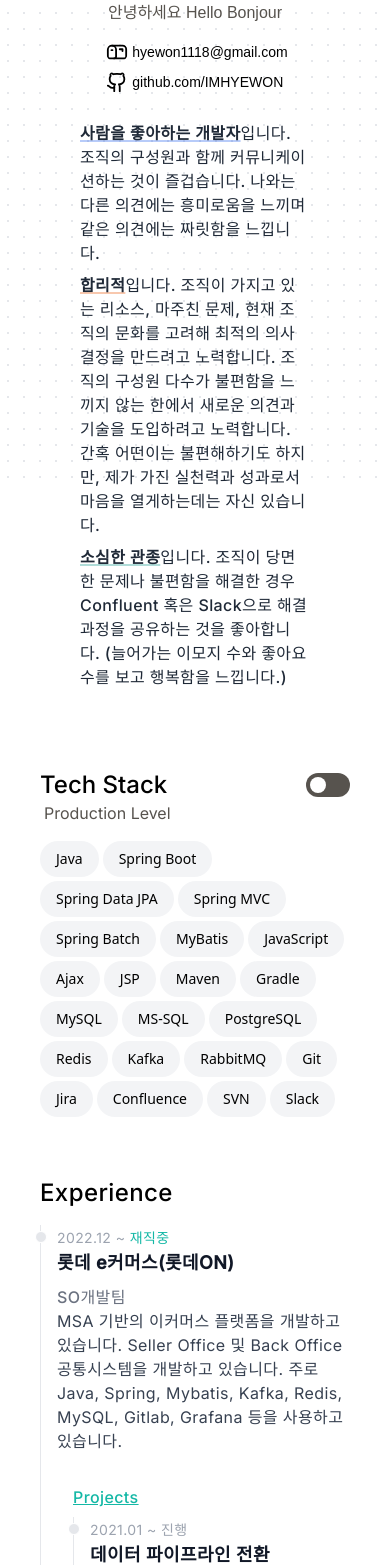
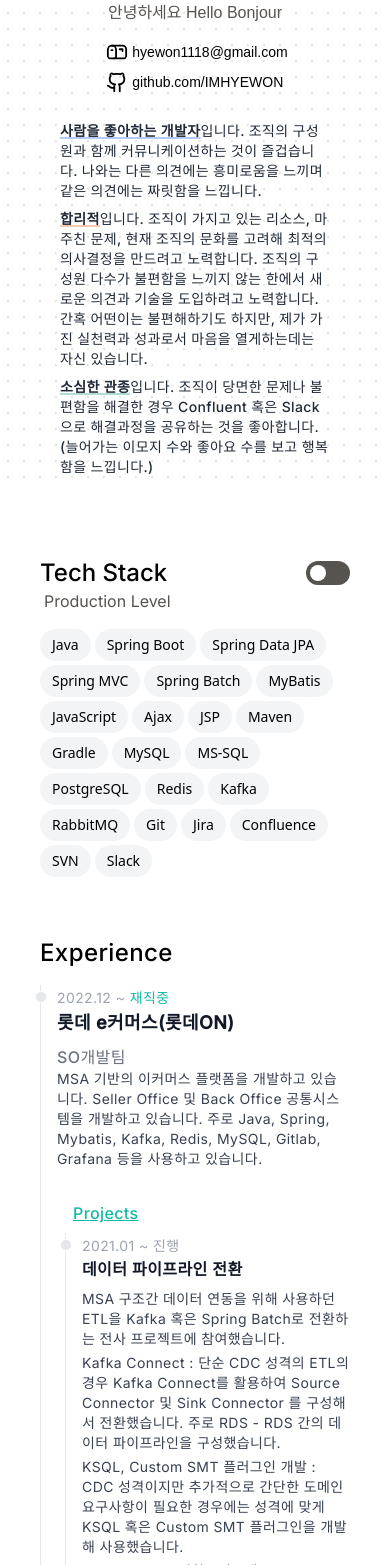
Before and after one commit to IMHYEWON/my-app, a Next.js app: page /career in a window 390 px wide. Shown: the part 363-1928 px from the top of the page. Built offline with nearby package versions, Linux system fonts and the light colour scheme; a web font is replaced by a local one.

Commit message:
반응형 수정

```diff
--- a/src/components/career/experience.tsx
+++ b/src/components/career/experience.tsx
@@ -26,21 +26,21 @@
                         <span className="inline text-sm font-normal text-teal-500"> 재직중</span>
                         <h3 className="text-lg font-semibold text-gray-900 dark:text-white mb-2">롯데 e커머스(롯데ON)</h3>
                         <span className="inline text-base text-gray-500 dark:text-white">SO개발팀</span>
-                        <p className={`${interLight.className} mb-8 text-base font-normal text-gray-700 dark:text-gray-400`}>
+                        <p className={`${interLight.className} mb-8 text-sm sm:text-base font-normal text-gray-700 dark:text-gray-400`}>
                             MSA 기반의 이커머스 플랫폼을 개발하고 있습니다. Seller Office 및 Back Office 공통시스템을 개발하고 있습니다.
                             주로 Java, Spring, Mybatis, Kafka, Redis, MySQL, Gitlab, Grafana 등을 사용하고 있습니다.
                         </p>
                         <p className={`${inter.className} underline text-teal-500 decoration-teal-500 ml-4 mb-2 text-md`}>Projects</p>
-                        <ol className="relative border-s border-gray-200 dark:border-gray-700 ml-4">
+                        <ol className="relative border-s border-gray-200 dark:border-gray-700 ml-2 sm:ml-4">
                             {lotteProject && lotteProject.projects && lotteProject.projects.map((project:Project, index:number) => (
                             <li className="mb-6 ms-4" key={project.id}>
                                 <div className="absolute w-3 h-3 bg-gray-200 rounded-full mt-1.5 -start-1.5 border border-white dark:border-gray-900 dark:bg-gray-700"></div>
                                 <span className="mb-1 text-sm font-normal leading-none text-gray-400 dark:text-gray-500">{project.period.start} ~ </span>
                                 <span className="inline text-sm font-normal text-gray-400 dark:text-gray-500">{project.period.end}</span>
-                                <h3 className="text-lg font-semibold text-gray-900 dark:text-white mb-2">{project.title}</h3>
+                                <h3 className="text-base sm:text-lg font-semibold text-gray-900 dark:text-white mb-2">{project.title}</h3>
                                 {
                                     project.description.map((desc:string, index:number) => (
-                                        <p key={index} className={`${interLight.className} mb-1 text-base font-normal text-gray-700 dark:text-gray-400`}>
+                                        <p key={index} className={`${interLight.className} mb-1 text-sm sm:text-base font-normal text-gray-700 dark:text-gray-400`}>
                                             {desc}
                                         </p>
                                     ))
@@ -54,20 +54,20 @@
                         <time className="mb-1 text-sm font-normal leading-none text-gray-40 dark:text-gray-500">2020.10 ~ 2022.05</time>
                         <h3 className="text-lg font-semibold text-gray-900 dark:text-white mb-2">웹케시</h3>
                         <span className="inline text-base text-gray-500 dark:text-white">rERP개발팀</span>
-                        <p className={`${interLight.className} mb-8 text-base font-normal text-gray-700 dark:text-gray-400`}>
+                        <p className={`${interLight.className} mb-8 text-sm sm:text-base font-normal text-gray-700 dark:text-gray-400`}>
                             웹 ERP 서비스를 개발하고 유지운영했습니다. 주로 대학교 산학협력단에서 사용하는 ERP서비스를 담당하여 구매, 연구비 등의 업무 시스템을 개발했습니다.
                         </p>
                         <p className={`${inter.className} underline text-teal-500 decoration-teal-500 ml-4 mb-2 text-md`}>Projects</p>
-                        <ol className="relative border-s border-gray-200 dark:border-gray-700 ml-4">
+                        <ol className="relative border-s border-gray-200 dark:border-gray-700 ml-2 sm:ml-4">
                             {webcashProject && webcashProject.projects && webcashProject.projects.map((project:Project, index:number) => (
                             <li className="mb-6 ms-4" key={project.id}>
                                 <div className="absolute w-3 h-3 bg-gray-200 rounded-full mt-1.5 -start-1.5 border border-white dark:border-gray-900 dark:bg-gray-700"></div>
                                 <span className="mb-1 text-sm font-normal leading-none text-gray-400 dark:text-gray-500">{project.period.start} ~ </span>
                                 <span className="inline text-sm font-normal text-gray-400 dark:text-gray-500">{project.period.end}</span>
-                                <h3 className="text-lg font-semibold text-gray-900 dark:text-white mb-2">{project.title}</h3>
+                                <h3 className="text-base sm:text-lg font-semibold text-gray-900 dark:text-white mb-2">{project.title}</h3>
                                 {
                                     project.description.map((desc:string, index:number) => (
-                                        <p key={index} className={`${interLight.className} mb-1 text-base font-normal text-gray-700 dark:text-gray-400`}>
+                                        <p key={index} className={`${interLight.className} mb-1 text-sm sm:text-base font-normal text-gray-700 dark:text-gray-400`}>
                                             {desc}
                                         </p>
                                     ))
--- a/src/pages/career/index.tsx
+++ b/src/pages/career/index.tsx
@@ -43,7 +43,7 @@
     const [isHobby, setIsHobby] = useState(false);
 
     const handleToggle = (value: boolean) => {
-      setIsHobby(value);
+        setIsHobby(value);
     }
 
     const currentTechStack = isHobby ? hobbyTechStack : productionTechStack;
@@ -73,16 +73,16 @@
                                 </Link>
                             </div>
                         </div>
-                        <div className={`${inter.className} tracking-wide text-base text-gray-800 mt-6 mx-10 sm:mx-40 md:mx-52`}>
+                        <div className={`${inter.className} tracking-wide text-sm sm:text-base text-gray-800 mt-6 mx-5 sm:mx-40 md:mx-52`}>
                             <span className="inline underline decoration-2 decoration-blue-600/[.33] font-bold">사람을 좋아하는 개발자</span>
                             <span className="font-medium">입니다. 조직의 구성원과 함께 커뮤니케이션하는 것이 즐겁습니다. 나와는 다른 의견에는 흥미로움을 느끼며 같은 의견에는 짜릿함을 느낍니다. </span>
                         </div>
-                        <div className={`${inter.className} tracking-wide text-base text-gray-800 mt-2 mx-10 sm:mx-40 md:mx-52`}>
+                        <div className={`${inter.className} tracking-wide text-sm sm:text-base text-gray-800 mt-2 mx-5 sm:mx-40 md:mx-52`}>
                             <span className="inline underline decoration-2 decoration-orange-600/[.33] font-bold">합리적</span>
                             <span className="font-medium">입니다. 조직이 가지고 있는 리소스, 마주친 문제, 현재 조직의 문화를 고려해 최적의 의사결정을 만드려고 노력합니다.
                                 조직의 구성원 다수가 불편함을 느끼지 않는 한에서 새로운 의견과 기술을 도입하려고 노력합니다. 간혹 어떤이는 불편해하기도 하지만, 제가 가진 실천력과 성과로서 마음을 열게하는데는 자신 있습니다. </span>
                         </div>
-                        <div className={`${inter.className} tracking-wide text-base text-gray-800 mt-2 mx-10 sm:mx-40 md:mx-52`}>
+                        <div className={`${inter.className} tracking-wide text-sm sm:text-base text-gray-800 mt-2 mx-5 sm:mx-40 md:mx-52`}>
                             <span className="inline underline decoration-2 decoration-teal-600/[.33] font-bold">소심한 관종</span>
                             <span className="font-medium">입니다. 조직이 당면한 문제나 불편함을 해결한 경우 Confluent 혹은 Slack으로 해결과정을 공유하는 것을 좋아합니다. (늘어가는 이모지 수와 좋아요 수를 보고 행복함을 느낍니다.)</span>
                         </div>
@@ -96,11 +96,10 @@
                                 <TabList className="">
                                     {currentTechStack.skills.map((skill, index) => (
                                         skill && skill.items.map((item, index) => (
-                                            <Tab key={index} className="text-sm mr-1 mb-1 px-4 py-2 bg-gray-100 rounded-full hover:bg-gray-200 transition">{item}</Tab>
+                                            <Tab key={index} className="text-sm mr-1 mb-1 px-3 py-1.5 sm:px-4 sm:py-2 bg-gray-100 rounded-full hover:bg-gray-200 transition">{item}</Tab>
                                         ))
                                     ))
                                     }
-
                                 </TabList>
                             </TabGroup>
                         </div>
@@ -116,19 +115,12 @@
                             <li className="mb-10 ms-4">
                                 <div className="absolute w-3 h-3 bg-gray-200 rounded-full mt-1.5 -start-1.5 border border-white dark:border-gray-900 dark:bg-gray-700"></div>
                                 <time className="mb-1 text-sm font-normal leading-none text-gray-400 dark:text-gray-500">2015.03 ~ 2021.02</time>
-                                <h3 className="text-lg font-semibold text-gray-900 dark:text-white">세종대학교 소프트웨어학과 졸업</h3>
-                                {/* <p className="mb-4 text-base font-normal text-gray-500 dark:text-gray-400">Get access to over 20+ pages including a dashboard layout, charts, kanban board, calendar, and pre-order E-commerce & Marketing pages.</p> */}
-                                {/* <a href="#" className="inline-flex items-center px-4 py-2 text-sm font-medium text-gray-900 bg-white border border-gray-200 rounded-lg hover:bg-gray-100 hover:text-blue-700 focus:z-10 focus:ring-4 focus:outline-none focus:ring-gray-100 focus:text-blue-700 dark:bg-gray-800 dark:text-gray-400 dark:border-gray-600 dark:hover:text-white dark:hover:bg-gray-700 dark:focus:ring-gray-700">Learn more
-                                    <svg className="w-3 h-3 ms-2 rtl:rotate-180" aria-hidden="true" xmlns="http://www.w3.org/2000/svg" fill="none" viewBox="0 0 14 10">
-                                        <path stroke="currentColor" stroke-linecap="round" stroke-linejoin="round" stroke-width="2" d="M1 5h12m0 0L9 1m4 4L9 9" />
-                                    </svg>
-                                </a> */}
+                                <h3 className="text-base sm:text-lg font-semibold text-gray-900 dark:text-white">세종대학교 소프트웨어학과 졸업</h3>
                             </li>
                             <li className="mb-10 ms-4">
                                 <div className="absolute w-3 h-3 bg-gray-200 rounded-full mt-1.5 -start-1.5 border border-white dark:border-gray-900 dark:bg-gray-700"></div>
                                 <time className="mb-1 text-sm font-normal leading-none text-gray-40 dark:text-gray-500">2011.03 ~ 2014.02</time>
-                                <h3 className="text-lg font-semibold text-gray-900 dark:text-white">구리 인창고등학교 졸업</h3>
-                                {/* <p className="text-base font-normal text-gray-500 dark:text-gray-400">All of the pages and components are first designed in Figma and we keep a parity between the two versions even as we update the project.</p> */}
+                                <h3 className="text-base sm:text-lg font-semibold text-gray-900 dark:text-white">구리 인창고등학교 졸업</h3>
                             </li>
                         </ol>
                     </div>
```
